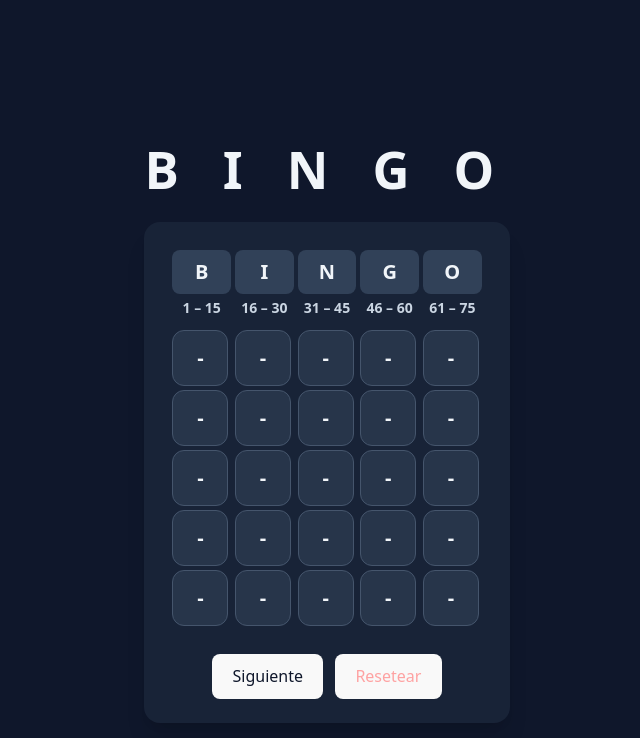
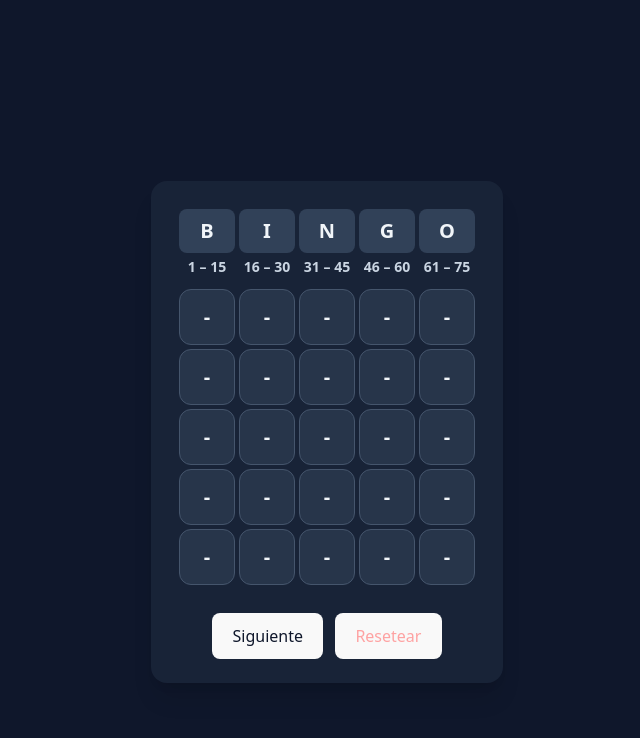
Before and after one commit to raulferreyra/bingo, a Vue app: page / in a window 1280 px wide. Shown: the top 738 px of the page, without its empty margins (313-953 px from the left). Built offline with nearby package versions, Linux system fonts and the light colour scheme.

Commit message:
Remove Header. Is beuty, but no useless

```diff
--- a/src/App.vue
+++ b/src/App.vue
@@ -1,12 +1,6 @@
 <template>
   <div class="min-h-screen flex items-center justify-center px-4">
     <div class="w-full max-w-5xl mx-auto">
-      <header class="text-center mb-6">
-        <h1 class="text-3xl font-extrabold tracking-[0.3em] mb-2">
-          B I N G O
-        </h1>
-      </header>
-
       <main class="bg-slate-800/70 rounded-2xl shadow-xl p-4 sm:p-6">
         <!-- Principal Board -->
         <div class="overflow-x-auto">
```
